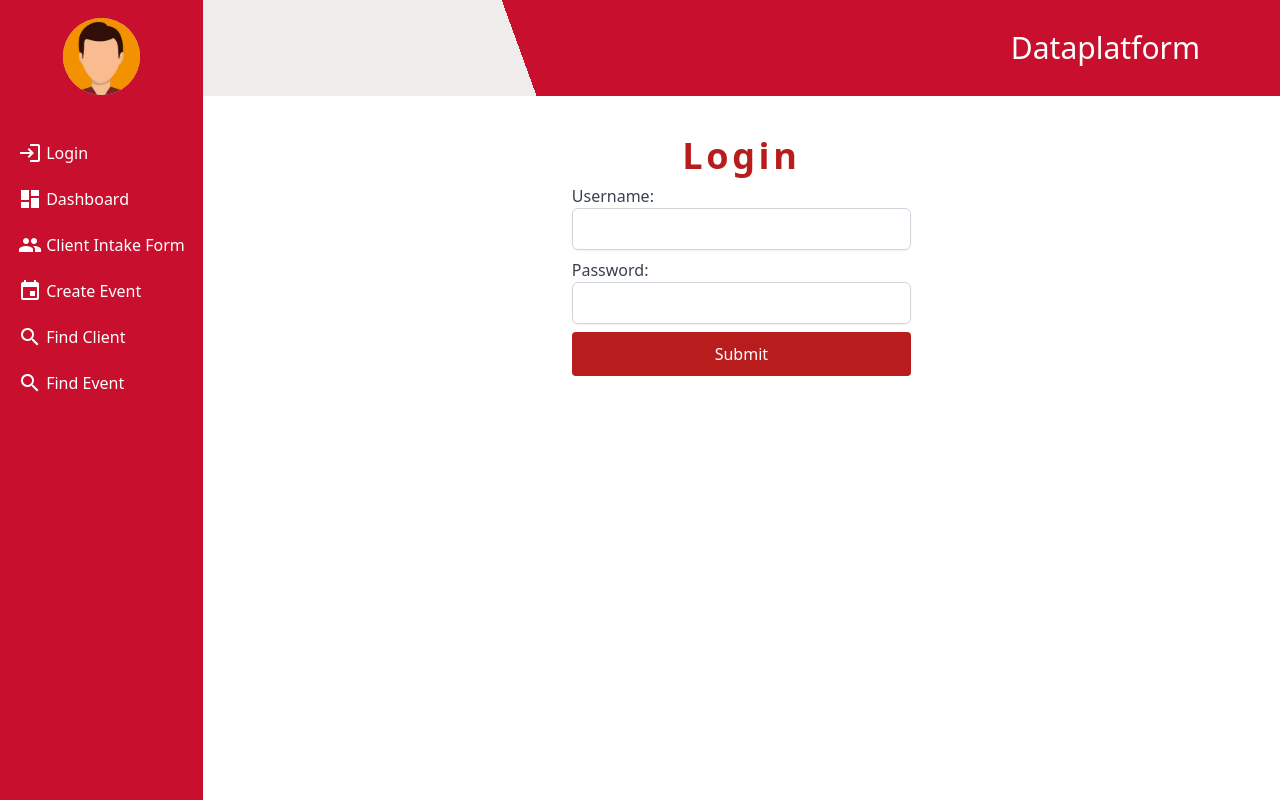
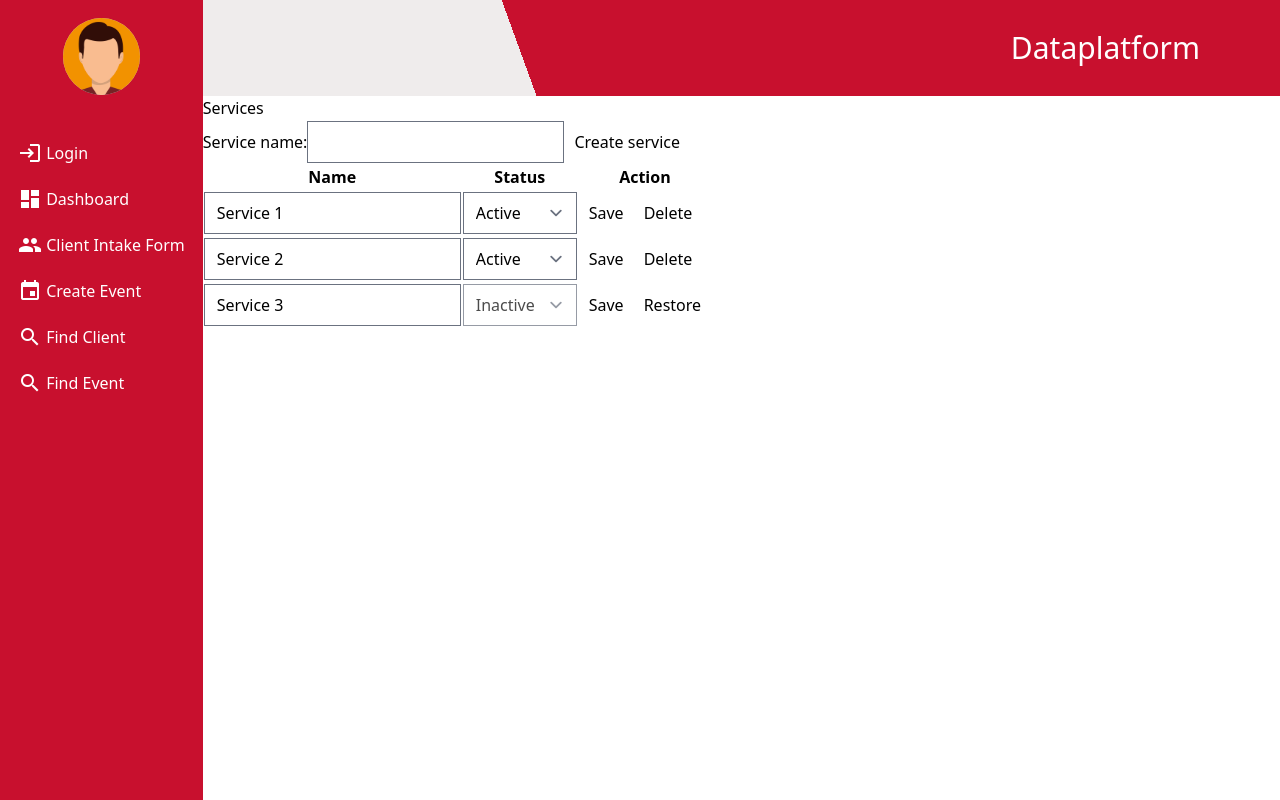
Before and after one commit to CIS-Spring-2023/project-cis4339-25825-group-8, a Vue app in the folder frontend/: page /loginPage in a window 1280 px wide. Built offline with nearby package versions, Linux system fonts and the light colour scheme; no server answers.

Commit message:
INC - began adding services w/ CRUD functionality

```diff
--- a/frontend/src/components/loginPage.vue
+++ b/frontend/src/components/loginPage.vue
@@ -1,79 +1,73 @@
+ <!-- I still need to add comments to this code/functionality and the Donught Chart. I also need to add refrences.
+This functionality is not completed it needs to be added to the create events page. -->
+<template>
+  <div>
+    <h1>Services</h1>
+    <form @submit.prevent="createService">
+      <label for="name">Service name:</label>
+      <input type="text" id="name" v-model="newServiceName" required>
+      <button type="submit">Create service</button>
+    </form>
+    <table>
+      <thead>
+        <tr>
+          <th>Name</th>
+          <th>Status</th>
+          <th>Action</th>
+        </tr>
+      </thead>
+      <tbody>
+        <tr v-for="(service, index) in services" :key="service.id">
+          <td>
+            <input type="text" v-model="service.name" :disabled="service.status === 'inactive'" required>
+          </td>
+          <td>
+            <select v-model="service.status" :disabled="service.status === 'inactive'">
+              <option value="active">Active</option>
+              <option value="inactive">Inactive</option>
+            </select>
+          </td>
+          <td>
+            <button @click="updateService(index)" :disabled="service.status === 'inactive'">Save</button>
+            <button @click="deleteService(index)">{{ service.status === 'inactive' ? 'Restore' : 'Delete' }}</button>
+          </td>
+        </tr>
+      </tbody>
+    </table>
+  </div>
+</template>
+
 <script>
-import { DateTime } from "luxon";
-import axios from "axios";
-const apiURL = import.meta.env.VITE_ROOT_API;
-
 export default {
   data() {
     return {
-      input: {
-        username: "",
-        password: "",
-      },
-    };
+      services: [
+        { id: 1, name: 'Service 1', status: 'active' },
+        { id: 2, name: 'Service 2', status: 'active' },
+        { id: 3, name: 'Service 3', status: 'inactive' },
+      ],
+      newServiceName: '',
+    }
   },
   methods: {
-    test() {
-      var un = form.elements["username"].value;
-      var pw = form.elements["password"].value;
-      alert(`${pw} hello`);
+    createService() {
+      const newService = { id: Date.now(), name: this.newServiceName, status: 'active' }
+      this.services.push(newService)
+      this.newServiceName = ''
     },
-    validate() {
-      var un = form.elements["username"].value;
-      var pw = form.elements["password"].value;
-      if (un == "admin" && pw == "password") {
-        alert("Successful Login!");
-        return;
+    updateService(index) {
+      const service = this.services[index]
+      // send service to server or update in local storage
+    },
+    deleteService(index) {
+      const service = this.services[index]
+      if (service.status === 'inactive') {
+        this.services.splice(index, 1)
       } else {
-        alert("Login failed");
+        service.status = 'inactive'
       }
+      // send service to server or update in local storage
     },
   },
-};
+}
 </script>
-
-<template>
-  <form id="form" method="post">
-    <main class="w-1/2, flex justify-center">
-      <div
-        class="grid grid-cols-1 sm:grid-cols-1 md:grid-cols-1 gap-x-6 gap-y-2"
-      >
-        <h2
-          class="font-bold text-4xl text-red-700 tracking-widest text-center mt-10"
-        >
-          Login
-        </h2>
-
-        <label>
-          <span class="text-gray-700">Username:</span>
-          <input
-            type="text"
-            class="w-full rounded-md border-gray-300 shadow-sm focus:border-indigo-300 focus:ring focus:ring-indigo-200 focus:ring-opacity-50"
-            v-model="input.username"
-            name="username"
-            required
-            autocomplete="off"
-          />
-        </label>
-        <label>
-          <span class="text-gray-700">Password:</span>
-          <input
-            v-model="input.password"
-            type="password"
-            name="password"
-            required
-            autocomplete="off"
-            class="w-full rounded-md border-gray-300 shadow-sm focus:border-indigo-300 focus:ring focus:ring-indigo-200 focus:ring-opacity-50"
-          />
-        </label>
-        <button
-          class="bg-red-700 text-white rounded"
-          id="loginBTN"
-          @click="validate(form)"
-        >
-          Submit
-        </button>
-      </div>
-    </main>
-  </form>
-</template>
```
